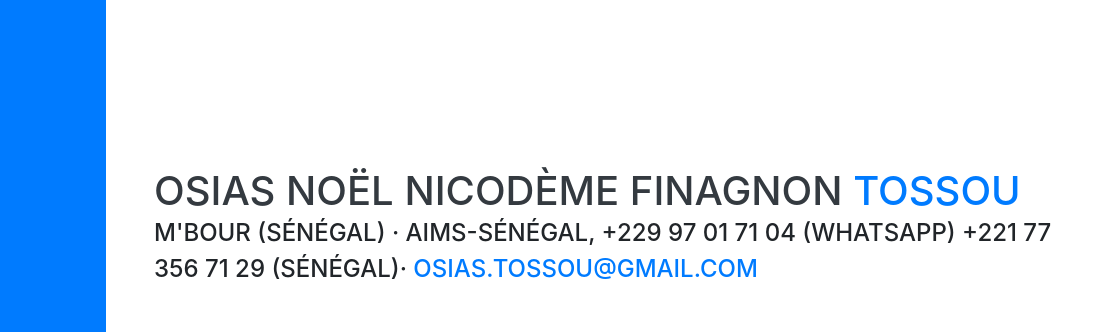
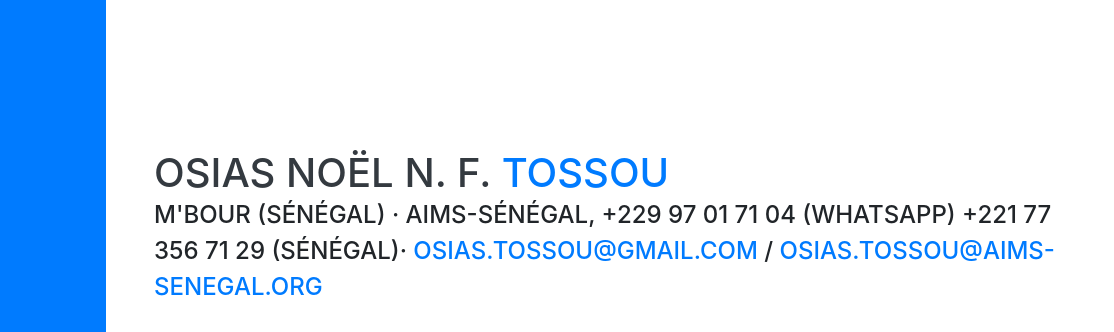
Before and after one commit to osiastossou/osiastossou.github.io, a website with bundled scripts: page index.html in a window 1280 px wide. Shown: the top 332 px of the page, 166-1280 px from the left. Built offline with nearby package versions, Linux system fonts and the light colour scheme; files whose address does not match are found by name; a web font is replaced by a local one.

Commit message:
Update index.html

```diff
--- a/index.html
+++ b/index.html
@@ -63,17 +63,17 @@
 
     <section class="resume-section p-3 p-lg-5 d-flex align-items-center" id="about">
       <div class="w-100">
-        <h1 class="mb-0">Osias Noël Nicodème Finagnon
+        <h1 class="mb-0">Osias Noël N. F.
           <span class="text-primary">TOSSOU</span>
         </h1>
         <div class="subheading mb-5">M'bour (Sénégal) · AIMS-Sénégal, +229 97 01 71 04 (Whatsapp) +221 77 356 71 29 (Sénégal)·
-          <a href="mailto:osias.tossou@gmail.com">osias.tossou@gmail.com</a>
+          <a href="mailto:osias.tossou@gmail.com">osias.tossou@gmail.com</a> / <a href="mailto:osias.tossou@aims-senegal.org">osias.tossou@aims-senegal.org</a>
         </div>
         <p class="lead mb-5">
 My name is Osias Noël Nicodème Finagnon TOSSOU, born December 25, 1994 in the city of Parakou in Benin. I'm a AIMS Master student specializing in Big Data. Background in Computer Science Option Software engineering with over 2 years of work experience within the IT industry. Highly skilled in Programming with experience in many programming languages (PHP, Java, C++, Python) and Data Base Management. Adaptability to work in different environments.
 My goal is to use computer technologies (BigData, Blockchain, Cloud, Web Service, ...) to produce more intelligent applications that meet specific needs.</p>
         <div class="social-icons">
-          <a target="_blank" href="https://www.linkedin.com/in/osias-noël-nicodème-tossou-069876125">
+          <a target="_blank" href="https://www.linkedin.com/in/osiastossou">
             <i class="fab fa-linkedin-in"></i>
           </a>
           <a target="_blank" href="https://github.com/osiastossou">
```
